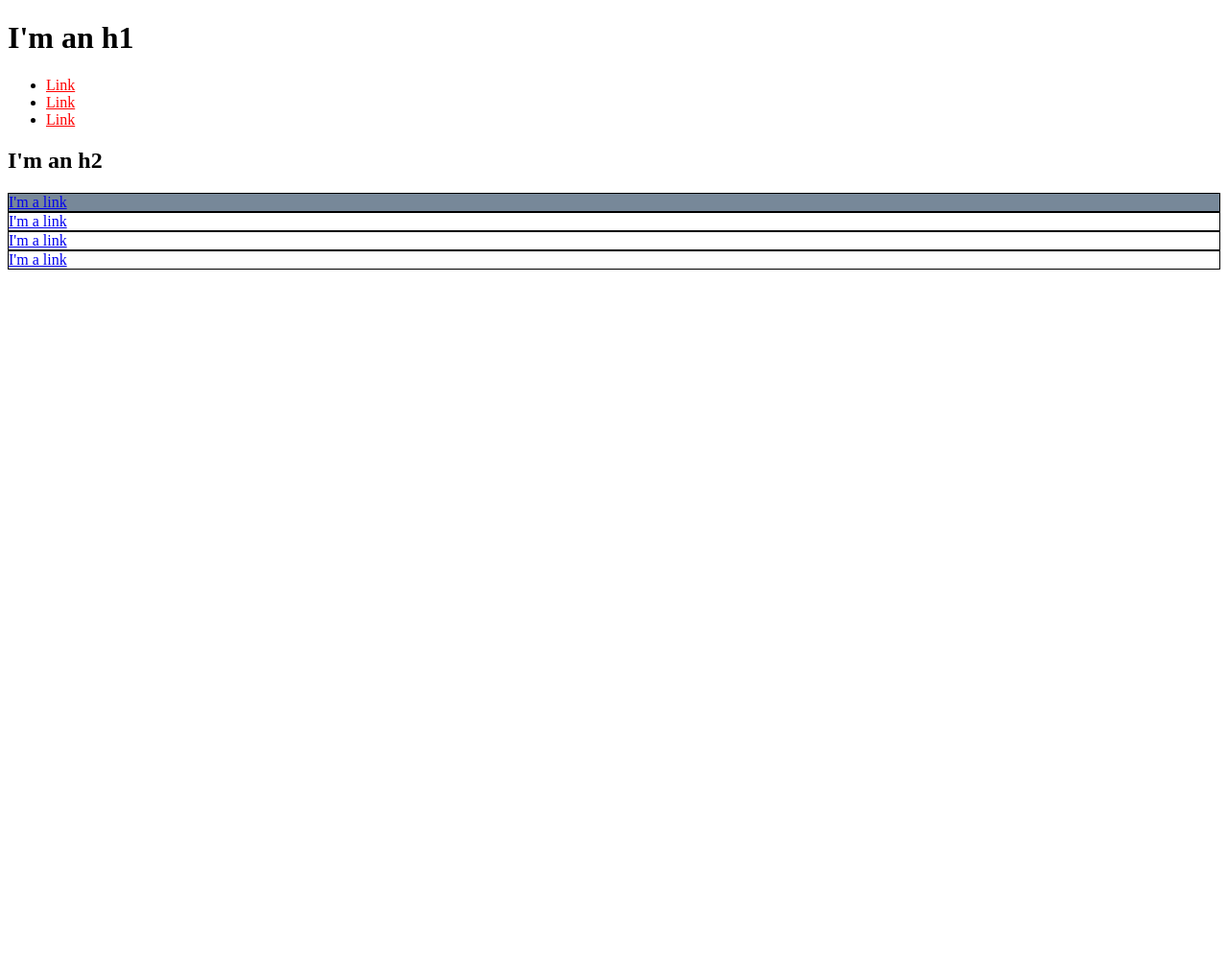
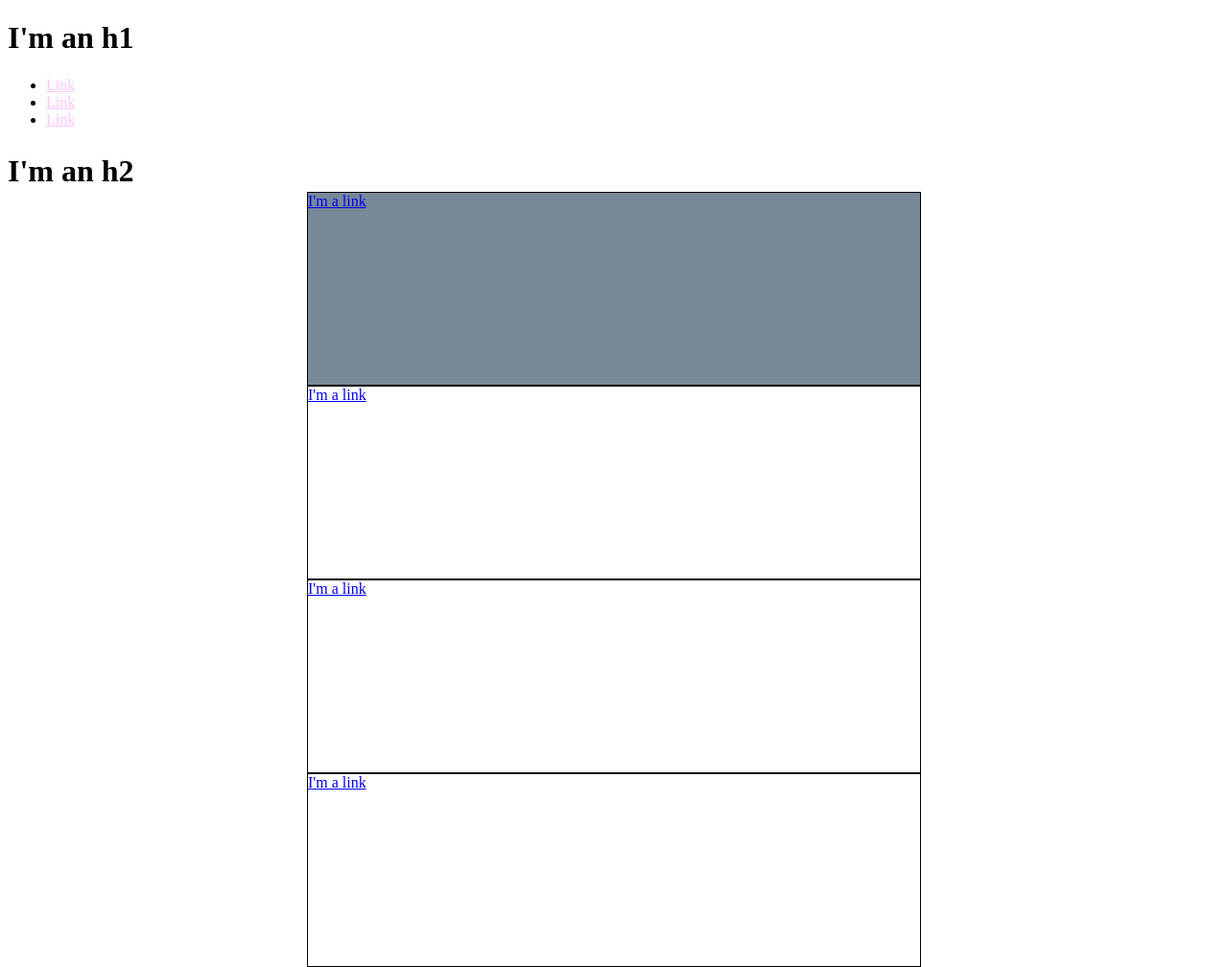
Before and after one commit to yashvaibhav19/learn-enough-css, a plain HTML site: page index.html in a window 1280 px wide. Shown: the whole page at 96% size. Before the commit the page ends 800 px from the top, so only its background shows below. Drawn offline with Linux system fonts and the light colour scheme.

Commit message:
Try adding class and moving the boxes

```diff
--- a/index.html
+++ b/index.html
@@ -4,12 +4,29 @@
     <title>Test Page: Don't Panic</title>
     <meta charset="utf-8">
     <style>
-      div {
+      h2 {
+        font-size: 2em;
+      }
+      .big-boxes div {
         border: 1px solid black;
         color: green;
+        height: 25vh;
       }
       #first-link {
         background-color: lightslategray;
+      }
+      .top-links {
+        color: rgba(255,0,255,0.23);
+      }
+      .big-boxes {
+        align-items: center;
+        width: 50vw;
+        height: 50vh;
+        margin: 0;
+        position: absolute;
+        top: 50%;
+        left: 50%;
+        transform: translate(-50%, -50%);
       }
     </style>
   </head>
@@ -17,16 +34,17 @@
     <h1>I'm an h1</h1>
     <ul>
       <li>
-        <a href="https://example.com/" style="color: red;">Link</a>
+        <a href="https://example.com/" class="top-links">Link</a>
       </li>
       <li>
-        <a href="https://example.com/" style="color: red;">Link</a>
+        <a href="https://example.com/" class="top-links">Link</a>
       </li>
       <li>
-        <a href="https://example.com/" style="color: red;">Link</a>
+        <a href="https://example.com/" class="top-links">Link</a>
       </li>
     </ul>
     <h2>I'm an h2</h2>
+    <div class="big-boxes">
       <div id="first-link">
         <a href="https://example.com/">I'm a link</a>
       </div>
@@ -39,5 +57,6 @@
       <div>
         <a href="https://example.com/">I'm a link</a>
       </div>
+    </div>
   </body>
 </html>
```
Lines whose indentation alone changed are shown as unchanged.
